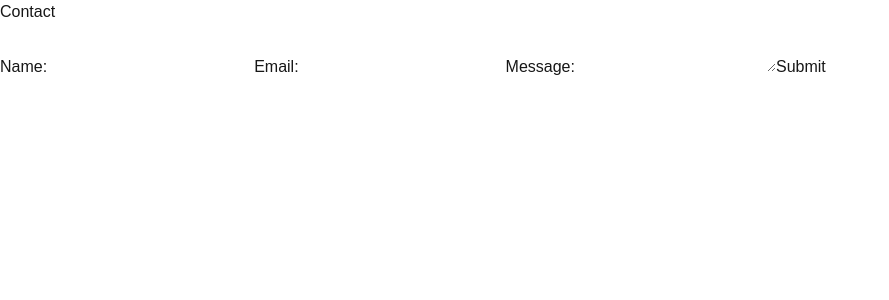
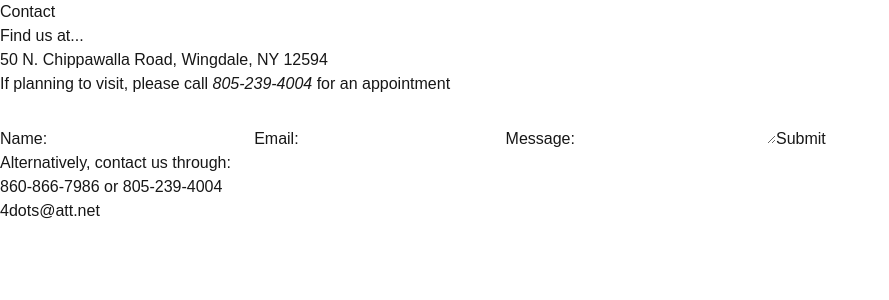
Before and after one commit to bootcamp-project-2026/bootcamp-app, a Next.js app: page /contact in a window 1280 px wide. Shown: the top 300 px of the page, without its empty margins (0-889 px from the left). Built offline with nearby package versions, Linux system fonts and the light colour scheme.

Commit message:
Added contents to contact/page.tsx

```diff
--- a/src/app/contact/page.tsx
+++ b/src/app/contact/page.tsx
@@ -3,17 +3,59 @@ import styles from "./contact.module.css";
 export default function Contact() {
   return (
     <main>
-      <section id="class-section" className={styles.contact}>
+      {/* Title */}
+      <section id="contact-section" className={styles.contact}>
         <h1 className={styles.pageTitle}>Contact</h1>
+
+        {/* Location */}
+        <section id="location-subsection" className={styles.location}>
+          <h2 id="location-title" className={styles.locationTitle}>
+            {" "}
+            Find us at...
+          </h2>
+          <p id="location-subaddress" className={styles.locationAddress}>
+            {" "}
+            50 N. Chippawalla Road, Wingdale, NY 12594
+          </p>
+          <p id="location-information" className={styles.locationInformation}>
+            If planning to visit, please call <em>805-239-4004</em> for an
+            appointment
+          </p>
+        </section>
+
+        {/* The actual form part */}
         <form id="contact-form" className={styles.contactForm}>
+          {/* Name field */}
           <label htmlFor="name">Name:</label>
           <input type="text" id="name" className={styles.inputField} />
+
+          {/* Email field */}
           <label htmlFor="email">Email:</label>
           <input type="text" id="email" className={styles.inputField} />
+
+          {/* Message field */}
           <label htmlFor="message">Message:</label>
           <textarea id="message" className={styles.textareaField}></textarea>
+
+          {/* Submit button */}
           <input type="submit" className={styles.submitButton} />
         </form>
+
+        {/* alternative contact section */}
+        <section
+          id="alternative-contact-subsection"
+          className={styles.alternativeContact}
+        >
+          <h2 id="alternative-title" className={styles.alternativeTitle}>
+            Alternatively, contact us through:{" "}
+          </h2>
+          <p id="alternative-phone" className={styles.alternativePhone}>
+            860-866-7986 or 805-239-4004
+          </p>
+          <p id="alternative-email" className={styles.alternativeEmail}>
+            <a href="mailto:4dots@att.net">4dots@att.net</a>
+          </p>
+        </section>
       </section>
     </main>
   );
```
